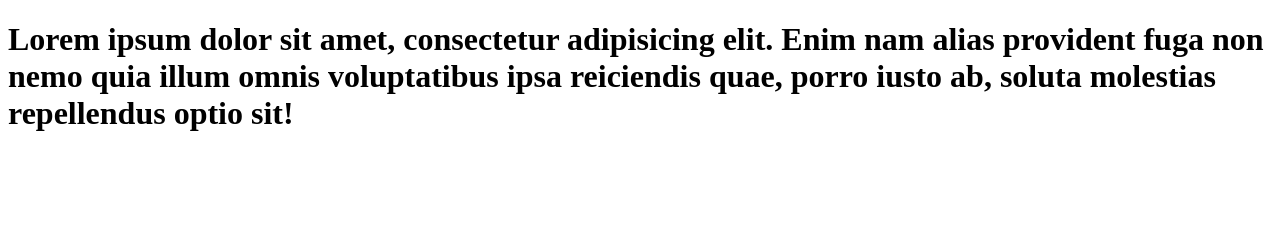
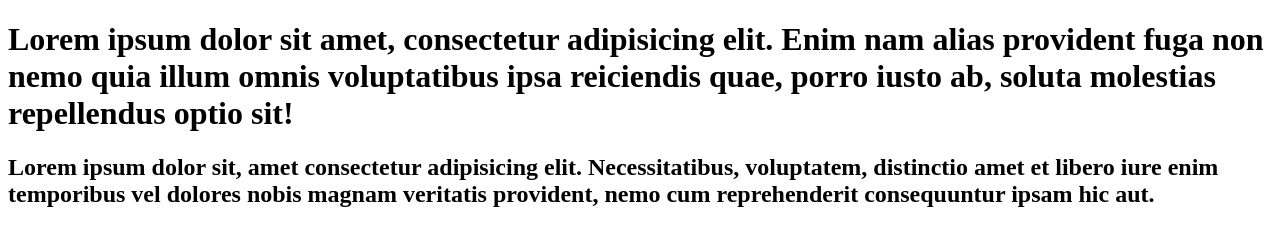
Before and after one commit to Basant711/learn-git, a plain HTML site: page index.html in a window 1280 px wide. Drawn offline with Linux system fonts and the light colour scheme.

Commit message:
added paragraph in index.html

```diff
--- a/index.html
+++ b/index.html
@@ -8,5 +8,6 @@
 <body>
     <h1>Lorem ipsum dolor sit amet, consectetur adipisicing elit. Enim nam alias provident fuga non nemo quia illum omnis voluptatibus ipsa reiciendis quae, porro iusto ab, soluta molestias repellendus optio sit!
     </h1>
+    <h2>Lorem ipsum dolor sit, amet consectetur adipisicing elit. Necessitatibus, voluptatem, distinctio amet et libero iure enim temporibus vel dolores nobis magnam veritatis provident, nemo cum reprehenderit consequuntur ipsam hic aut.</h2>
 </body>
 </html>
```
